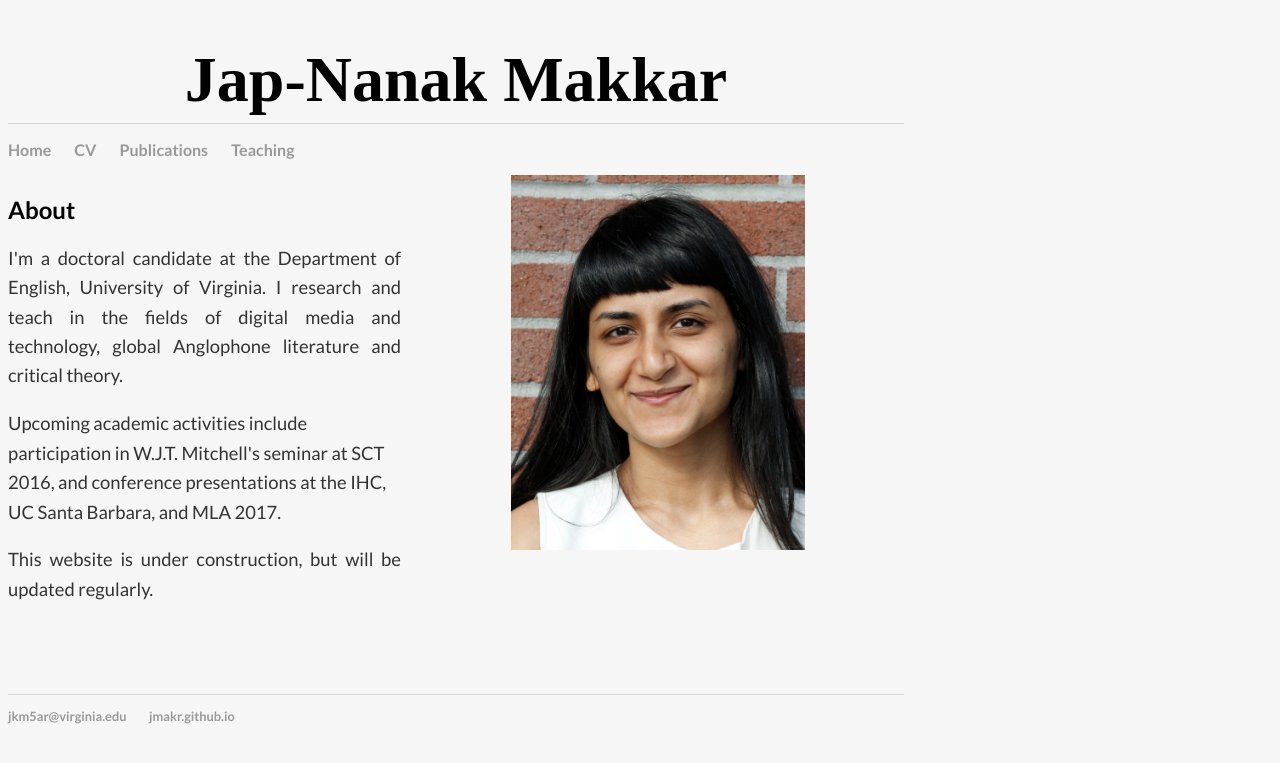
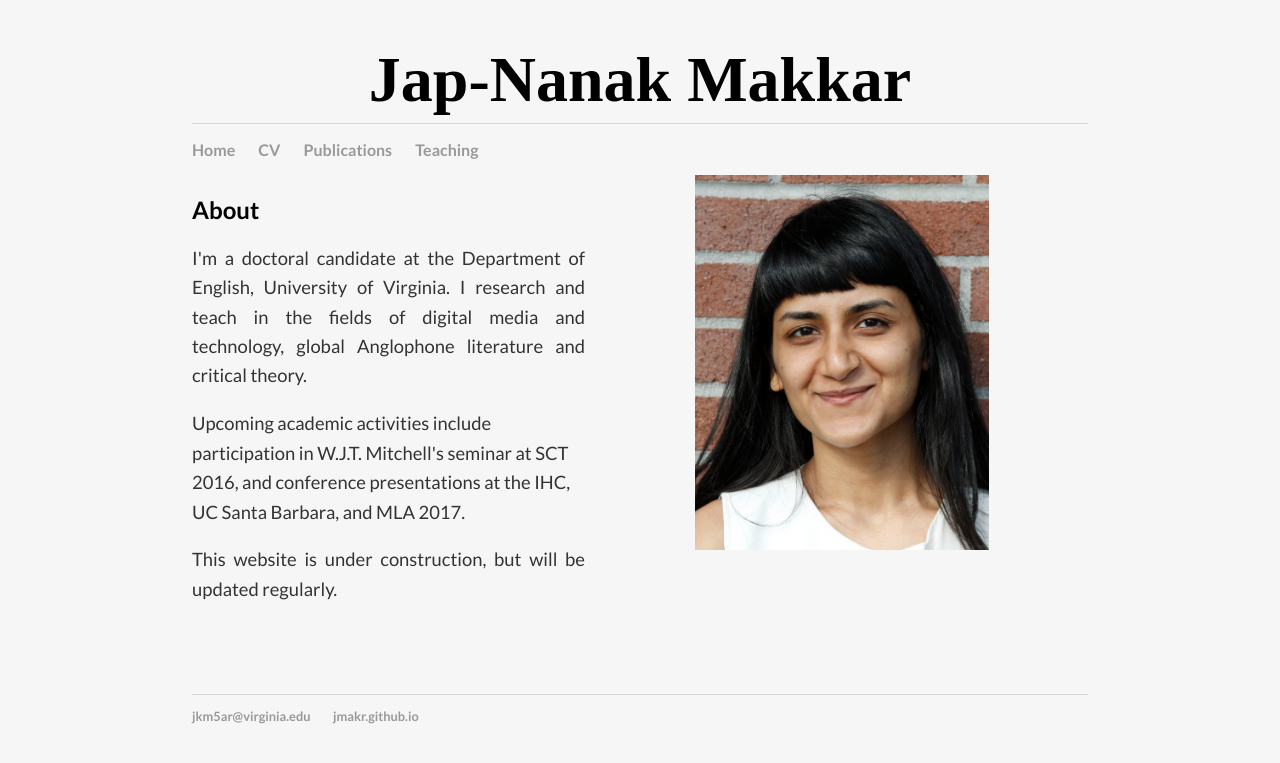
Before and after one commit to jmakr/jmakr.github.io, a Jekyll site: the page built from index.html, in a window 1280 px wide. Shown: the top 763 px of the page. Built offline with Jekyll 4.4.1, drawn with Linux system fonts in a browser that asks for light colours.

Commit message:
Update main.css

```diff
--- a/css/main.css
+++ b/css/main.css
@@ -22,9 +22,9 @@ h1#logo {
 body {
     background-color: #F6F6F6;
     margin-top: 10px;
-    margin-right: 90px auto;
-    margin-bottom: 90px auto;
-    margin-left: 90px auto;
+    margin-right: auto;
+    margin-bottom: auto;
+    margin-left: auto;
     width: 70%;
 }
 nav ul, footer ul {
```
